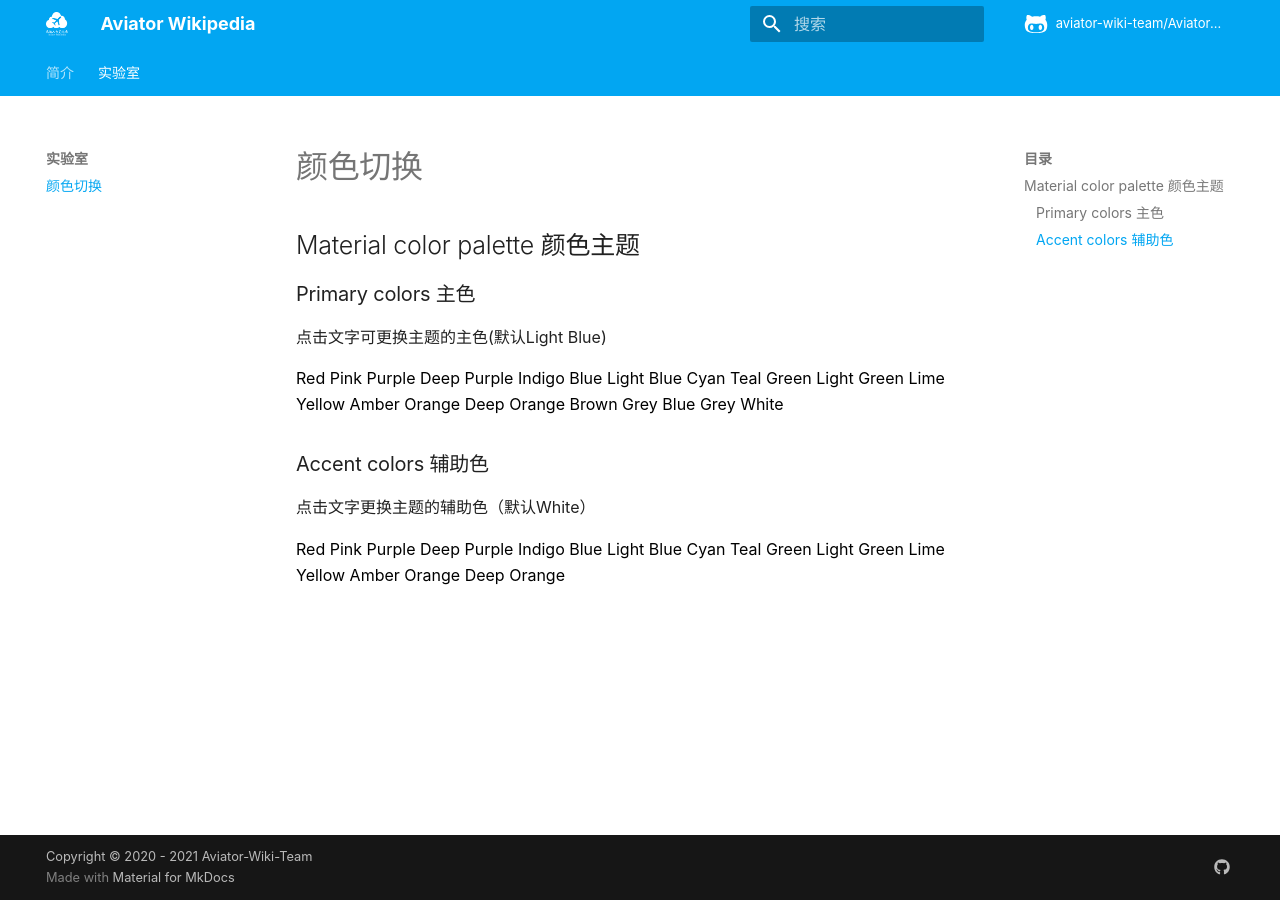
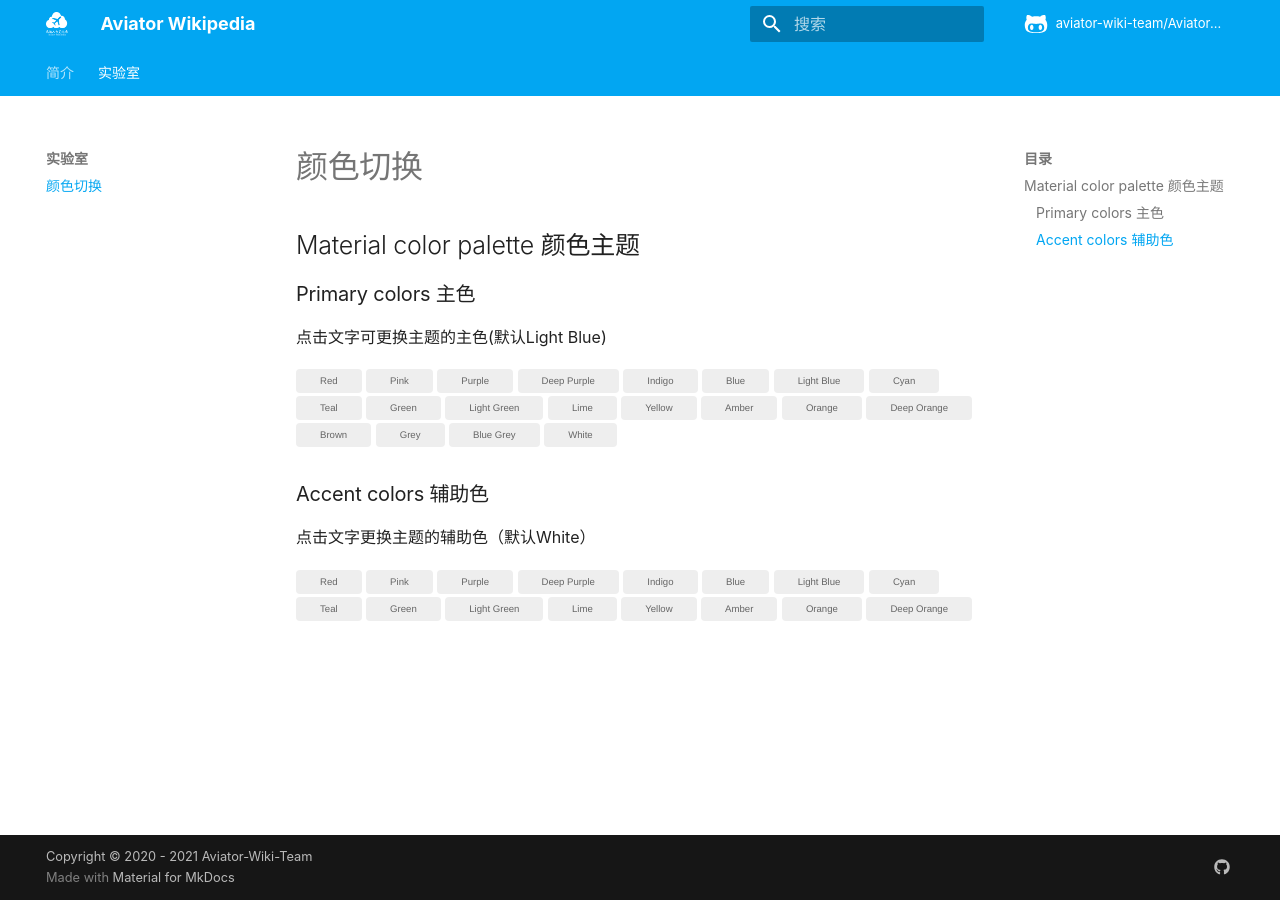
Before and after one commit to aviator-wiki-team/Aviator-Wiki, an MkDocs documentation site: the page built from docs/lab/test-color.md, in a window 1280 px wide. Built offline with MkDocs 1.6.1 and Material for MkDocs 9.7.7, drawn with Linux system fonts in a browser that asks for light colours; some web fonts are replaced; comment, search, counter and statistics services are not loaded.

Commit message:
Update test-color.md

```diff
--- a/docs/lab/test-color.md
+++ b/docs/lab/test-color.md
@@ -5,26 +5,26 @@
 点击文字可更换主题的主色(默认Light Blue)
 
 <div id="color-button">
-<button data-md-color-primary="red">Red</button>
-<button data-md-color-primary="pink">Pink</button>
-<button data-md-color-primary="purple">Purple</button>
-<button data-md-color-primary="deep-purple">Deep Purple</button>
-<button data-md-color-primary="indigo">Indigo</button>
-<button data-md-color-primary="blue">Blue</button>
-<button data-md-color-primary="light-blue">Light Blue</button>
-<button data-md-color-primary="cyan">Cyan</button>
-<button data-md-color-primary="teal">Teal</button>
-<button data-md-color-primary="green">Green</button>
-<button data-md-color-primary="light-green">Light Green</button>
-<button data-md-color-primary="lime">Lime</button>
-<button data-md-color-primary="yellow">Yellow</button>
-<button data-md-color-primary="amber">Amber</button>
-<button data-md-color-primary="orange">Orange</button>
-<button data-md-color-primary="deep-orange">Deep Orange</button>
-<button data-md-color-primary="brown">Brown</button>
-<button data-md-color-primary="grey">Grey</button>
-<button data-md-color-primary="blue-grey">Blue Grey</button>
-<button data-md-color-primary="white">White</button>
+<button class="button button-rounded button-tiny" data-md-color-primary="red">Red</button>
+<button class="button button-rounded button-tiny" data-md-color-primary="pink">Pink</button>
+<button class="button button-rounded button-tiny" data-md-color-primary="purple">Purple</button>
+<button class="button button-rounded button-tiny" data-md-color-primary="deep-purple">Deep Purple</button>
+<button class="button button-rounded button-tiny" data-md-color-primary="indigo">Indigo</button>
+<button class="button button-rounded button-tiny" data-md-color-primary="blue">Blue</button>
+<button class="button button-rounded button-tiny" data-md-color-primary="light-blue">Light Blue</button>
+<button class="button button-rounded button-tiny" data-md-color-primary="cyan">Cyan</button>
+<button class="button button-rounded button-tiny" data-md-color-primary="teal">Teal</button>
+<button class="button button-rounded button-tiny" data-md-color-primary="green">Green</button>
+<button class="button button-rounded button-tiny" data-md-color-primary="light-green">Light Green</button>
+<button class="button button-rounded button-tiny" data-md-color-primary="lime">Lime</button>
+<button class="button button-rounded button-tiny" data-md-color-primary="yellow">Yellow</button>
+<button class="button button-rounded button-tiny" data-md-color-primary="amber">Amber</button>
+<button class="button button-rounded button-tiny" data-md-color-primary="orange">Orange</button>
+<button class="button button-rounded button-tiny" data-md-color-primary="deep-orange">Deep Orange</button>
+<button class="button button-rounded button-tiny" data-md-color-primary="brown">Brown</button>
+<button class="button button-rounded button-tiny" data-md-color-primary="grey">Grey</button>
+<button class="button button-rounded button-tiny" data-md-color-primary="blue-grey">Blue Grey</button>
+<button class="button button-rounded button-tiny" data-md-color-primary="white">White</button>
 </div>
 
 <script>
@@ -42,22 +42,22 @@
 点击文字更换主题的辅助色（默认White）
 
 <div id="color-button">
-<button data-md-color-accent="red">Red</button>
-<button data-md-color-accent="pink">Pink</button>
-<button data-md-color-accent="purple">Purple</button>
-<button data-md-color-accent="deep-purple">Deep Purple</button>
-<button data-md-color-accent="indigo">Indigo</button>
-<button data-md-color-accent="blue">Blue</button>
-<button data-md-color-accent="light-blue">Light Blue</button>
-<button data-md-color-accent="cyan">Cyan</button>
-<button data-md-color-accent="teal">Teal</button>
-<button data-md-color-accent="green">Green</button>
-<button data-md-color-accent="light-green">Light Green</button>
-<button data-md-color-accent="lime">Lime</button>
-<button data-md-color-accent="yellow">Yellow</button>
-<button data-md-color-accent="amber">Amber</button>
-<button data-md-color-accent="orange">Orange</button>
-<button data-md-color-accent="deep-orange">Deep Orange</button>
+<button class="button button-rounded button-tiny" data-md-color-accent="red">Red</button>
+<button class="button button-rounded button-tiny" data-md-color-accent="pink">Pink</button>
+<button class="button button-rounded button-tiny" data-md-color-accent="purple">Purple</button>
+<button class="button button-rounded button-tiny" data-md-color-accent="deep-purple">Deep Purple</button>
+<button class="button button-rounded button-tiny" data-md-color-accent="indigo">Indigo</button>
+<button class="button button-rounded button-tiny" data-md-color-accent="blue">Blue</button>
+<button class="button button-rounded button-tiny" data-md-color-accent="light-blue">Light Blue</button>
+<button class="button button-rounded button-tiny" data-md-color-accent="cyan">Cyan</button>
+<button class="button button-rounded button-tiny" data-md-color-accent="teal">Teal</button>
+<button class="button button-rounded button-tiny" data-md-color-accent="green">Green</button>
+<button class="button button-rounded button-tiny" data-md-color-accent="light-green">Light Green</button>
+<button class="button button-rounded button-tiny" data-md-color-accent="lime">Lime</button>
+<button class="button button-rounded button-tiny" data-md-color-accent="yellow">Yellow</button>
+<button class="button button-rounded button-tiny" data-md-color-accent="amber">Amber</button>
+<button class="button button-rounded button-tiny" data-md-color-accent="orange">Orange</button>
+<button class="button button-rounded button-tiny" data-md-color-accent="deep-orange">Deep Orange</button>
 </div>
 
 <script>
```
